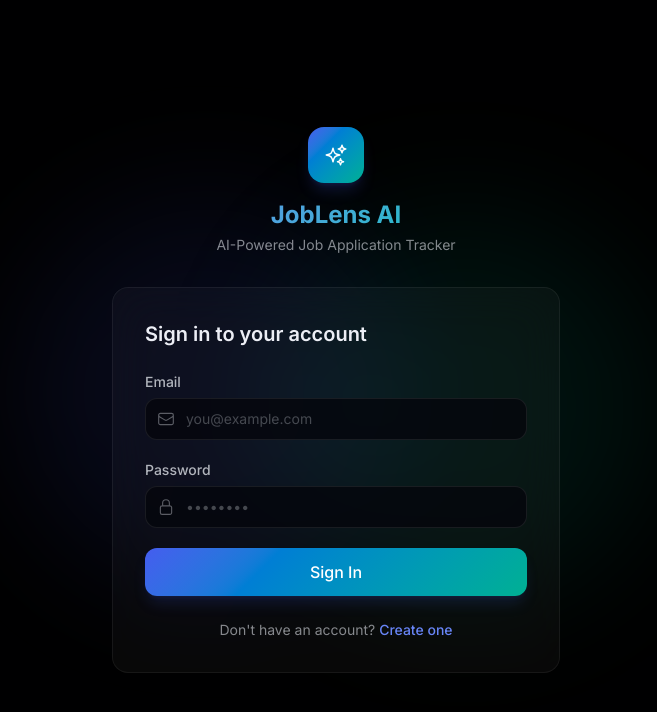
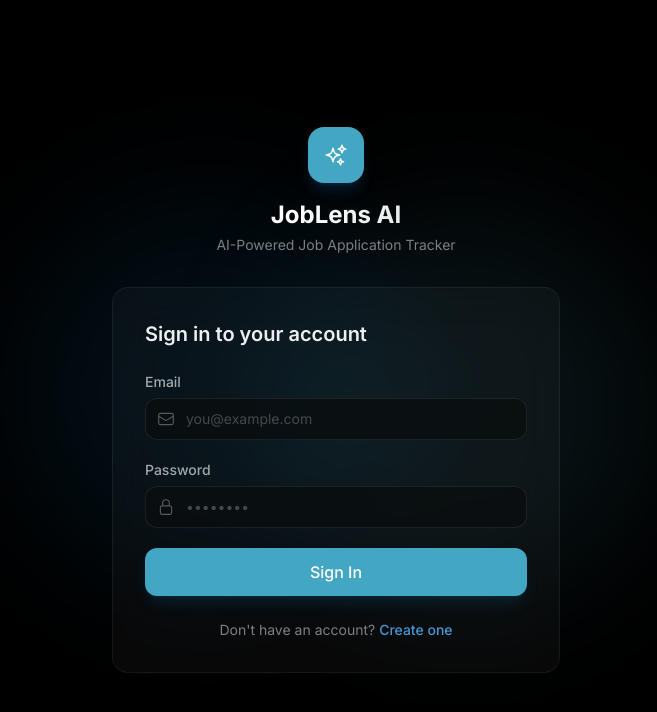
Before and after one commit to YuvrajPatel2004/job-lens-ai, a React (Vite) app in the folder client/: page /login in a window 1280 px wide. Shown: the top 712 px of the page, without its empty margins (304-961 px from the left). Built offline with nearby package versions, Linux system fonts and the light colour scheme; no server answers.

Commit message:
style: replace neon AI slop styles with elegant obsidian & steel gray theme

```diff
--- a/client/src/index.css
+++ b/client/src/index.css
@@ -5,34 +5,34 @@
 @theme {
   --font-family-sans: 'Inter', system-ui, -apple-system, sans-serif;
 
-  --color-primary-50: oklch(0.97 0.01 270);
-  --color-primary-100: oklch(0.93 0.03 270);
-  --color-primary-200: oklch(0.86 0.06 270);
-  --color-primary-300: oklch(0.76 0.1 270);
-  --color-primary-400: oklch(0.65 0.17 270);
-  --color-primary-500: oklch(0.55 0.22 270);
-  --color-primary-600: oklch(0.48 0.24 270);
-  --color-primary-700: oklch(0.42 0.2 270);
-  --color-primary-800: oklch(0.35 0.16 270);
-  --color-primary-900: oklch(0.28 0.12 270);
+  --color-primary-50: oklch(0.96 0.015 245);
+  --color-primary-100: oklch(0.91 0.03 245);
+  --color-primary-200: oklch(0.82 0.06 245);
+  --color-primary-300: oklch(0.72 0.10 245);
+  --color-primary-400: oklch(0.65 0.12 245);
+  --color-primary-500: oklch(0.58 0.14 245);
+  --color-primary-600: oklch(0.50 0.13 245);
+  --color-primary-700: oklch(0.42 0.11 245);
+  --color-primary-800: oklch(0.32 0.09 245);
+  --color-primary-900: oklch(0.22 0.06 245);
 
-  --color-accent-400: oklch(0.75 0.15 180);
-  --color-accent-500: oklch(0.65 0.18 180);
-  --color-accent-600: oklch(0.55 0.16 180);
+  --color-accent-400: oklch(0.78 0.08 220);
+  --color-accent-500: oklch(0.68 0.10 220);
+  --color-accent-600: oklch(0.58 0.09 220);
 
-  --color-surface-50: oklch(0.98 0.005 270);
-  --color-surface-100: oklch(0.95 0.01 270);
-  --color-surface-200: oklch(0.9 0.01 270);
-  --color-surface-700: oklch(0.20 0.015 270);
-  --color-surface-800: oklch(0.13 0.015 270);
-  --color-surface-850: oklch(0.09 0.015 270);
-  --color-surface-900: oklch(0.06 0.015 270);
-  --color-surface-950: oklch(0.03 0.015 270);
+  --color-surface-50: oklch(0.98 0.003 240);
+  --color-surface-100: oklch(0.95 0.005 240);
+  --color-surface-200: oklch(0.85 0.008 240);
+  --color-surface-700: oklch(0.22 0.008 240);
+  --color-surface-800: oklch(0.16 0.006 240);
+  --color-surface-850: oklch(0.12 0.005 240);
+  --color-surface-900: oklch(0.09 0.004 240);
+  --color-surface-950: oklch(0.04 0.002 240);
 
-  --color-success: oklch(0.65 0.17 150);
-  --color-warning: oklch(0.75 0.15 80);
-  --color-danger: oklch(0.6 0.2 25);
-  --color-info: oklch(0.65 0.15 240);
+  --color-success: oklch(0.65 0.14 150);
+  --color-warning: oklch(0.75 0.12 80);
+  --color-danger: oklch(0.6 0.18 25);
+  --color-info: oklch(0.65 0.12 240);
 }
 
 /* Base styles */
@@ -65,43 +65,42 @@ body {
   background: var(--color-primary-500);
 }
 
-/* Glass card effect */
+/* Premium Card & Glass effect */
 .glass {
-  background: rgba(255, 255, 255, 0.03);
-  backdrop-filter: blur(20px);
-  -webkit-backdrop-filter: blur(20px);
-  border: 1px solid rgba(255, 255, 255, 0.06);
+  background: var(--color-surface-900);
+  border: 1px solid var(--color-surface-800);
 }
 
 .glass-hover:hover {
-  background: rgba(255, 255, 255, 0.06);
-  border-color: rgba(255, 255, 255, 0.1);
+  background: var(--color-surface-850);
+  border-color: var(--color-surface-700);
 }
 
-/* Gradient text */
+/* Elegant Slate/Silver Text */
 .gradient-text {
-  background: linear-gradient(135deg, var(--color-primary-400), var(--color-accent-400));
+  background: linear-gradient(to right, #ffffff 40%, var(--color-surface-200) 100%);
   -webkit-background-clip: text;
   -webkit-text-fill-color: transparent;
   background-clip: text;
+  font-weight: 650;
 }
 
-/* Gradient backgrounds */
+/* Minimalist backgrounds */
 .gradient-primary {
-  background: linear-gradient(135deg, var(--color-primary-500), var(--color-primary-700));
+  background: var(--color-primary-500);
 }
 
 .gradient-accent {
-  background: linear-gradient(135deg, var(--color-primary-500), var(--color-accent-500));
+  background: var(--color-accent-500);
 }
 
-/* Glow effects */
+/* Clean shadows instead of neon glow */
 .glow-primary {
-  box-shadow: 0 0 20px rgba(99, 102, 241, 0.15), 0 0 60px rgba(99, 102, 241, 0.05);
+  box-shadow: 0 4px 20px rgba(0, 0, 0, 0.4), inset 0 1px 1px rgba(255, 255, 255, 0.05);
 }
 
 .glow-accent {
-  box-shadow: 0 0 20px rgba(6, 182, 212, 0.15), 0 0 60px rgba(6, 182, 212, 0.05);
+  box-shadow: 0 4px 20px rgba(0, 0, 0, 0.4), inset 0 1px 1px rgba(255, 255, 255, 0.05);
 }
 
 /* Animation utilities */
```
